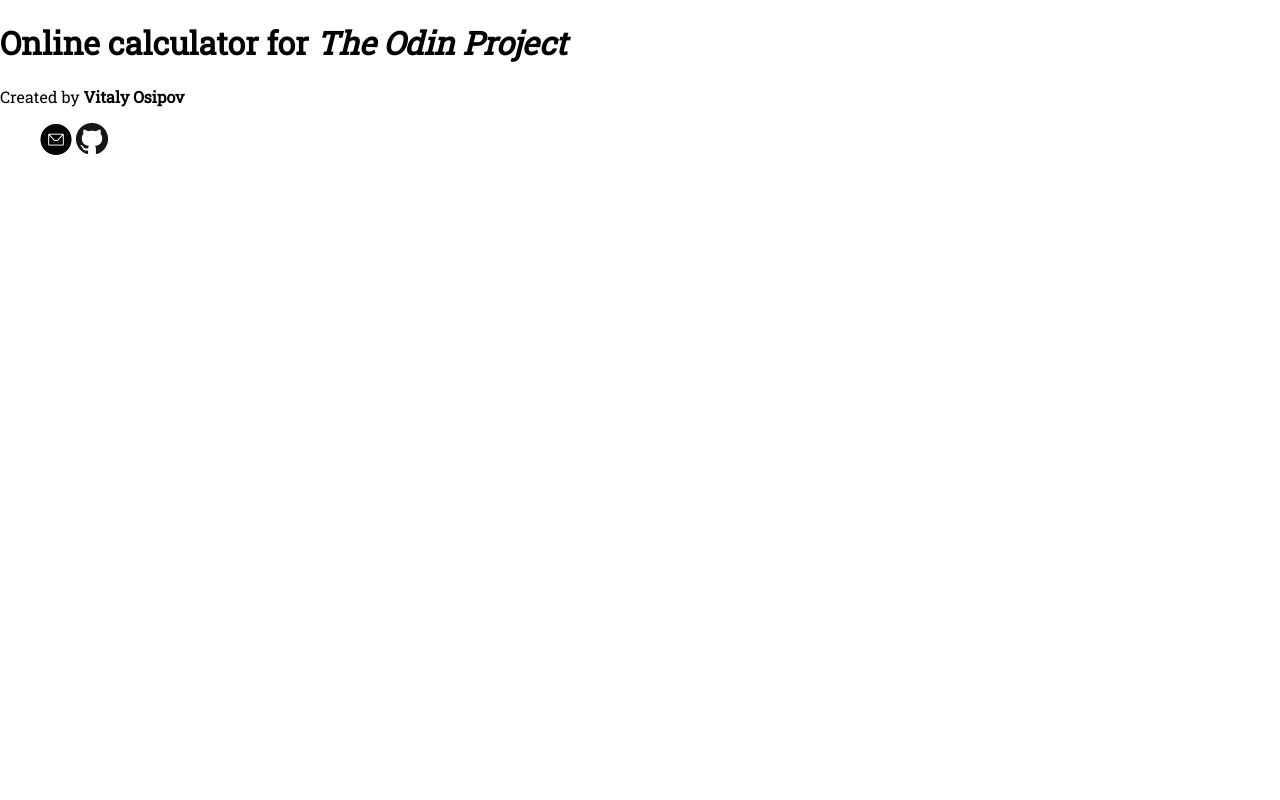
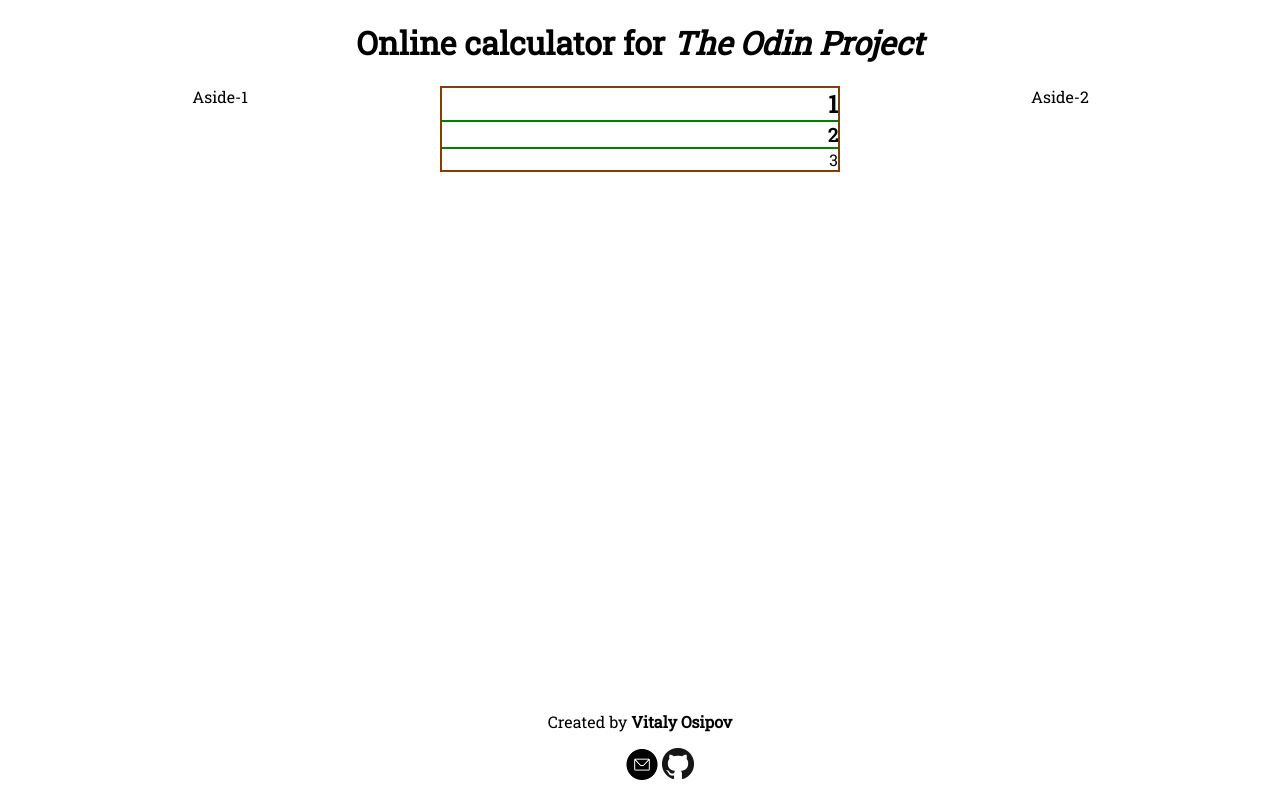
Before and after one commit to vi7ali/calculator, a plain HTML site: page index.html in a window 1280 px wide. Drawn offline with Linux system fonts and the light colour scheme.

Commit message:
Created the basic form for the page with flexbox

```diff
--- a/css/style.css
+++ b/css/style.css
@@ -1,8 +1,53 @@
+/* SITE STYLE  */
+
 html {
 	font-family: 'Roboto Slab', serif;
+}
+
+.wrapper {
+	display: flex;
+	flex-flow: row;
+}
+
+.wrapper > * {
+	flex: 1 0 auto;
+}
+
+.main {
+	flex: 0 0 400px;
+	text-align: left;
+}
+
+.aside {
+	flex: 1;
+}
+
+.header, .footer, .aside, .wrapper {
+	text-align: center;
 }
 
 .contacts li {
 	list-style: none;
 	display: inline-block;
 }
+
+.footer {
+	width: 100%;
+	position: absolute;
+	bottom: 0;
+}
+
+/* CALCULATOR STYLE */
+
+.calculator {
+	display: flex;
+	flex-flow: row wrap;
+	border: 1px solid red;
+}
+
+.area {
+	flex: 1 100%;
+	border: 1px solid green;
+	text-align: right;
+	margin: 0;
+}
--- a/index.html
+++ b/index.html
@@ -6,14 +6,26 @@
 		<link rel="stylesheet" href="css/normalize.css">
 		<link rel="stylesheet" href="css/style.css">
 		<link rel="stylesheet" href="https://fonts.googleapis.com/css?family=Roboto+Slab">
-		<title>Basic Online Calculator</title>
+		<title>Online Calculator</title>
 	</head>
 	<body>
-		<header>
+		<header class="header">
 			<h1>Online calculator for <em>The Odin Project</em></h1>
 		</header>
-		<main></main>
-		<footer>
+		<div class="wrapper">
+			<aside class="aside aside-1">Aside-1</aside>
+
+			<main class="main">
+				<div class="calculator">
+					<h2 id="formula" class="area">1</h2>
+					<h3 id="result" class="area">2</h3>
+					<div id="buttons" class="area">3</div>
+				</div>
+			</main>
+
+			<aside class="aside aside-2">Aside-2</aside>
+		</div>
+		<footer class="footer">
 			<p>Created by <strong>Vitaly Osipov</strong></p>
 			<ul class="contacts">
 				<li>
```
Also changed, not shown: js/script.js (+35 -0 lines).
